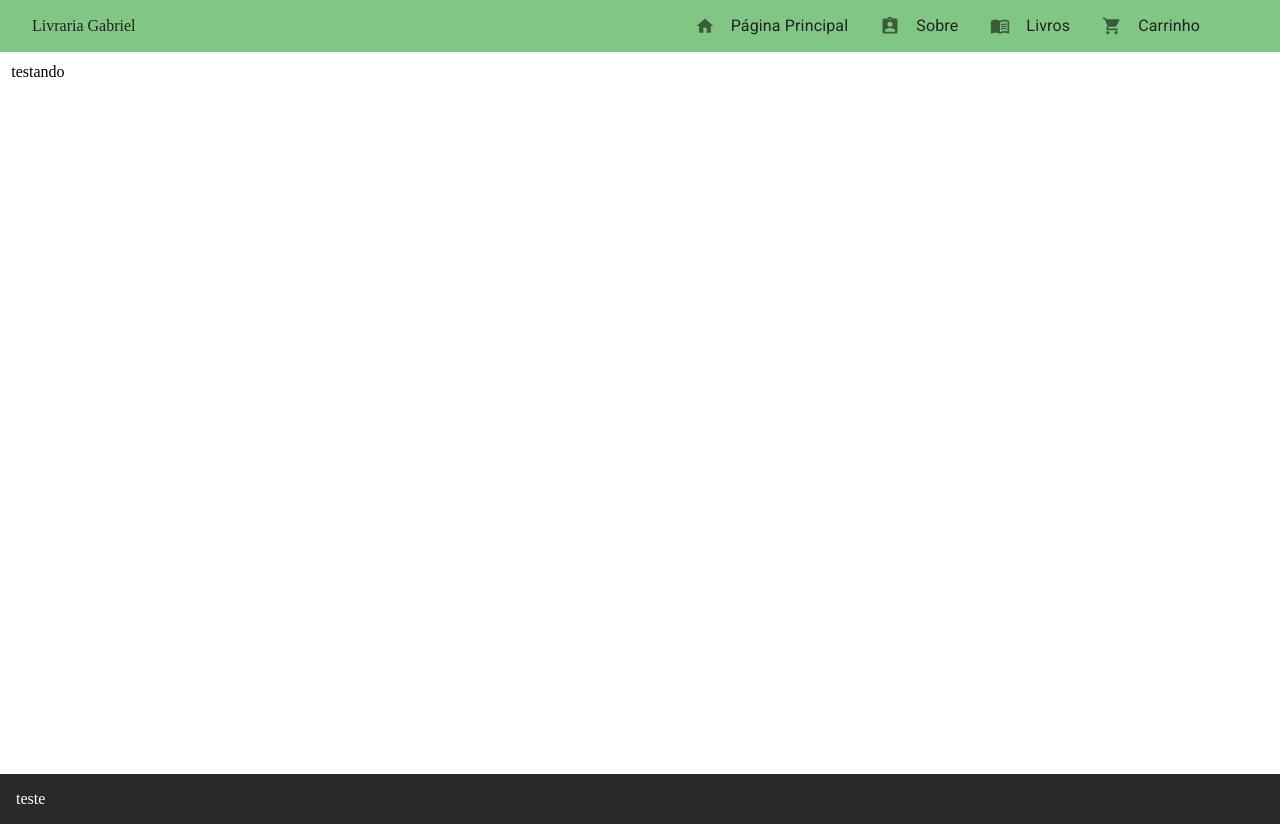
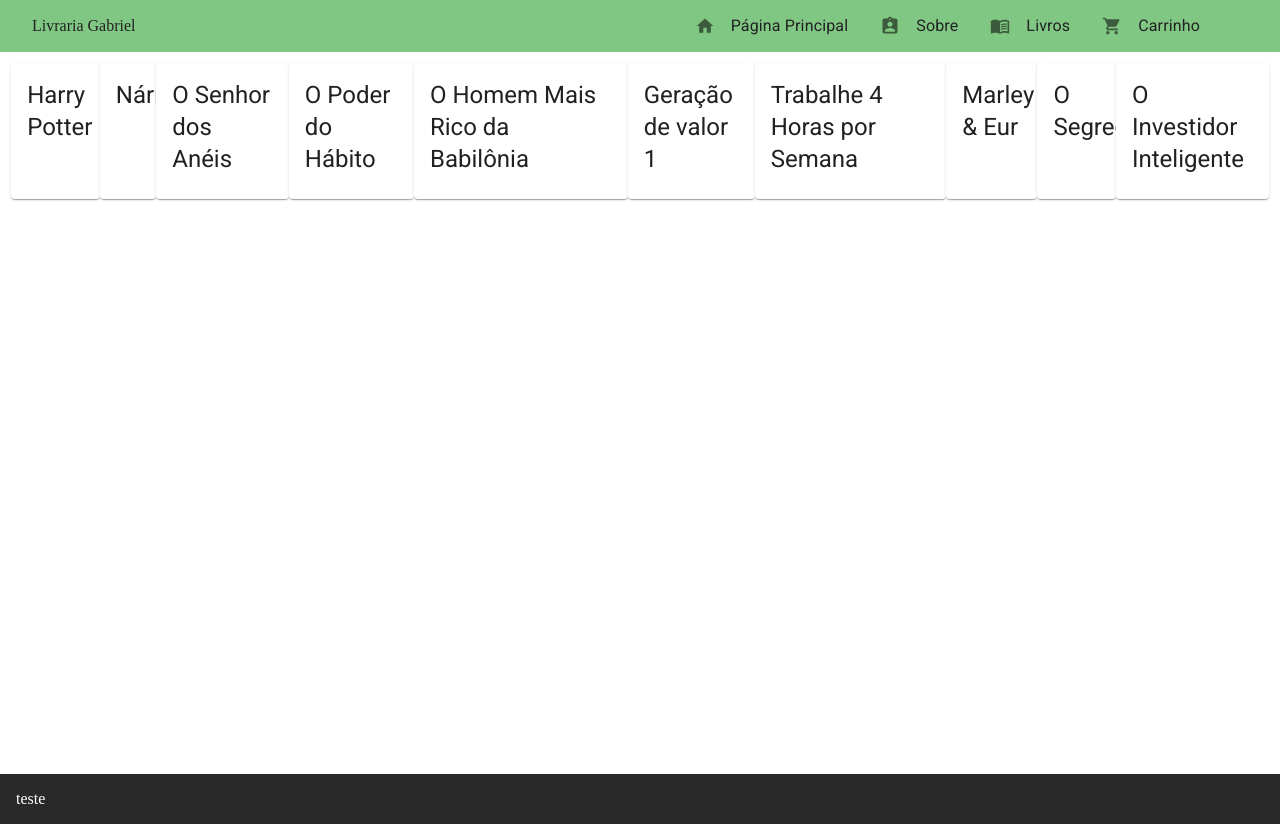
Before and after one commit to gabrielcomputacao/loja-livros-gabriel, a React (Create React App) app in the folder site-livraria-gabriel/: page /livros in a window 1280 px wide. Before the commit this address led to /home. Built offline with nearby package versions, Linux system fonts and the light colour scheme; data requests are answered from the project's data file.

Commit message:
feat: capturando dados do back end e criando cards

```diff
--- a/site-livraria-gabriel/src/routes/index.tsx
+++ b/site-livraria-gabriel/src/routes/index.tsx
@@ -2,12 +2,14 @@
 
 import { Routes,Route,Navigate } from 'react-router-dom';
 import { Home } from '../pages';
+import { Livros } from '../shared/components';
 
 export const AppRoutes = () =>{
 
     return(
         <Routes>
             <Route path='/home' element={<Home />} />
+            <Route path='/livros' element={<Livros />} />
             <Route path='*' element={<Navigate to="/home" />} />
         </Routes>
     );
--- /dev/null
+++ b/site-livraria-gabriel/src/shared/components/Livros.tsx
@@ -0,0 +1,43 @@
+import { Box } from "@mui/material";
+import { LayoutPrincipal } from "../layouts";
+import { useEffect, useState } from "react";
+import {
+  IListaLivros,
+  LivrosService,
+} from "../service/api/livros/LivrosService";
+import Card from "@mui/material/Card";
+import CardActions from "@mui/material/CardActions";
+import CardContent from "@mui/material/CardContent";
+import Button from "@mui/material/Button";
+import Typography from "@mui/material/Typography";
+
+export const Livros = () => {
+  const [livros, setLivros] = useState<IListaLivros[]>([]);
+
+  useEffect(() => {
+    LivrosService.getAll().then((result) => {
+      if (result instanceof Error) {
+        console.log(result.message);
+      } else {
+        console.log(result.data);
+        setLivros(result.data);
+      }
+    });
+  }, []);
+
+  return (
+    <LayoutPrincipal>
+      <Box display="flex">
+        {livros.map((livro) => (
+          <Card key={livro.id}>
+            <CardContent>
+                <Typography variant="h5">
+                    {livro.titulo}
+                </Typography>
+            </CardContent>
+          </Card>
+        ))}
+      </Box>
+    </LayoutPrincipal>
+  );
+};
--- a/site-livraria-gabriel/src/shared/components/index.ts
+++ b/site-livraria-gabriel/src/shared/components/index.ts
@@ -1,2 +1,3 @@
 export * from "./Header";
 export * from "./Footer";
+export * from "./Livros";
--- a/site-livraria-gabriel/src/shared/service/api/livros/LivrosService.ts
+++ b/site-livraria-gabriel/src/shared/service/api/livros/LivrosService.ts
@@ -1,7 +1,7 @@
 import { Api } from "../axios-config";
 
 
-interface IListaLivros{
+export interface IListaLivros{
     id: number,
     titulo: string,
     descricao: string,
@@ -9,7 +9,7 @@
     categoria: string
 }
 
-type TListaLivros = {
+export type TListaLivros = {
     data: IListaLivros[],
 
 }
@@ -18,10 +18,10 @@
 
     try {
 
-        const {data} = await Api.get('/livros');
+        const result = await Api.get('/livros');
 
-        if(data){
-            return data;
+        if(result){
+            return result;
         }
 
         return new Error('Erro ao lista os registros');
```
